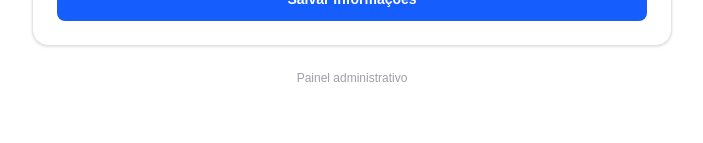
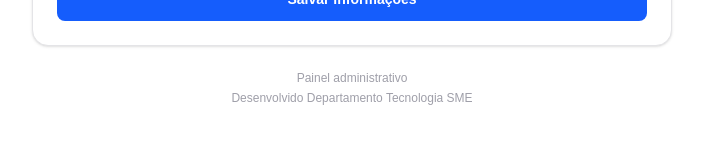
Before and after one commit to antoniooliveira-arch/sistema-emails, a Next.js app: page / in a window 1280 px wide. Shown: the part 849-992 px from the top of the page, without its empty margins (288-991 px from the left). Built offline with nearby package versions, Linux system fonts and the light colour scheme; no server answers; the database is empty.

Commit message:
Adicionar rodapé com crédito do Departamento de Tecnologia SME

```diff
--- a/app/page.tsx
+++ b/app/page.tsx
@@ -17,10 +17,11 @@ export default function Home() {
         </p>
       </header>
       <FormularioEmail />
-      <footer className="text-center text-xs text-zinc-400">
+      <footer className="flex flex-col items-center gap-1 text-center text-xs text-zinc-400">
         <a href="/admin" className="hover:text-zinc-600">
           Painel administrativo
         </a>
+        <span>Desenvolvido Departamento Tecnologia SME</span>
       </footer>
     </main>
   );
--- a/lib/pdf.ts
+++ b/lib/pdf.ts
@@ -360,7 +360,7 @@ export function gerarRelatorioPdf(emails: EmailInstitucional[]) {
     doc.setFont("helvetica", "normal");
     doc.setFontSize(8);
     doc.setTextColor(148, 163, 184);
-    doc.text("Prefeitura Municipal de Juína/MT – Sistema de Controle de E-mails Institucionais", MARGEM, ALT - 32);
+    doc.text("Prefeitura Municipal de Juína/MT – Sistema de Controle de E-mails Institucionais · Desenvolvido Departamento Tecnologia SME", MARGEM, ALT - 32);
     doc.text(`Página ${i} de ${nPaginas}`, LARG - MARGEM, ALT - 32, { align: "right" });
   }
 
```
